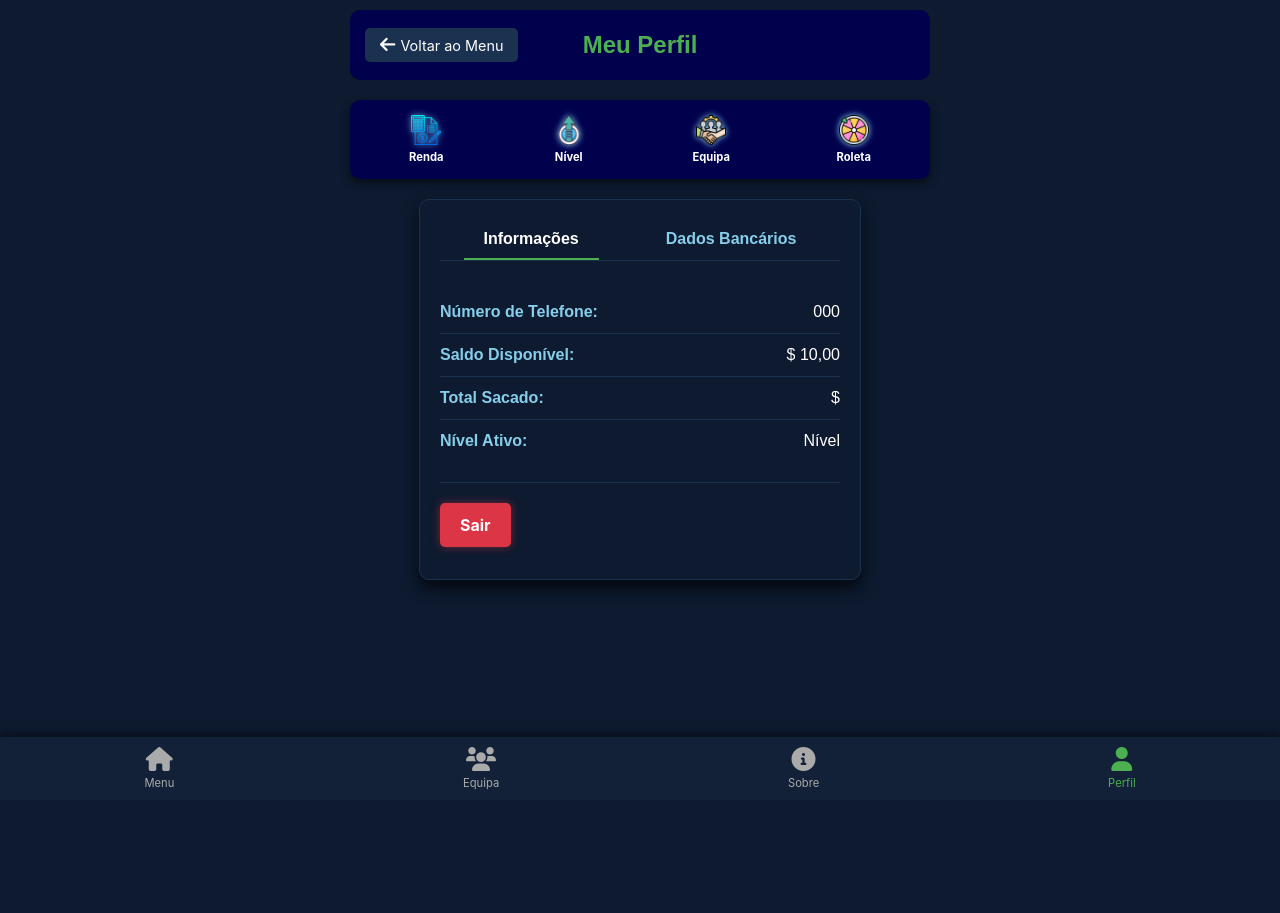
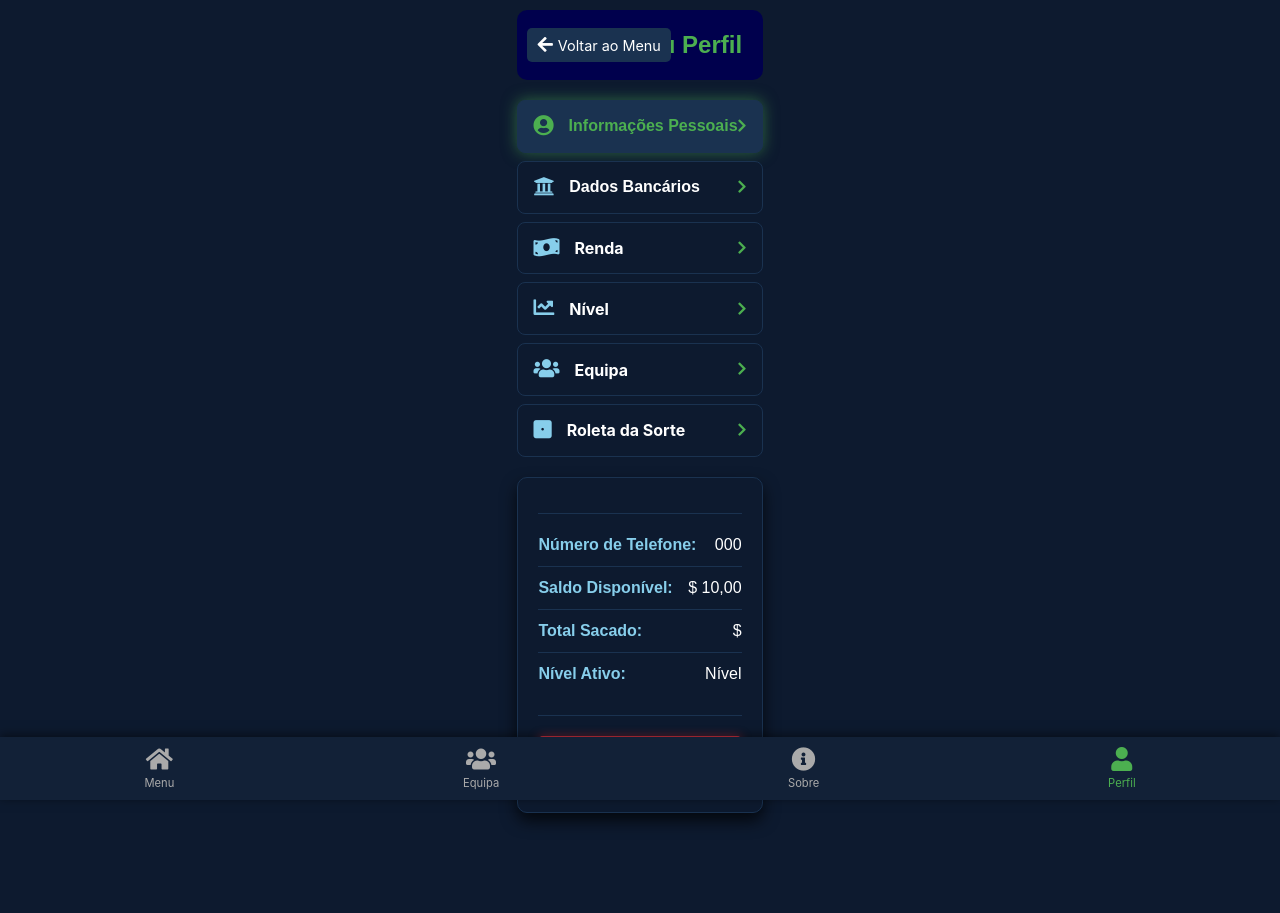
Before and after one commit to JoelCaquene/saudi-aramco, a Django app: page /perfil/ in a window 1280 px wide. Before the commit the page ends 790 px from the top, so only its background shows below. Run offline with Django 5.2, Linux system fonts and the light colour scheme; a user stored in the database is signed in; tables that the repository leaves empty hold one stand-in row (values such as "Sample post").

Commit message:
feat: Refatoracao do Perfil para layout vertical, botoes de acesso rapido individuais e ajuste no header para visibilidade do titulo.

```diff
--- a/core/views.py
+++ b/core/views.py
@@ -161,8 +161,8 @@ def saque(request):
                 messages.error(request, 'Por favor, adicione suas coordenadas bancárias no seu perfil antes de solicitar um saque.')
                 return redirect('perfil')
 
-            if amount < 2500:
-                messages.error(request, 'O valor mínimo para saque é 2500 $.')
+            if amount < 14:
+                messages.error(request, 'O valor mínimo para saque é 14 $.')
             elif request.user.available_balance < amount:
                 messages.error(request, 'Saldo insuficiente.')
             else:
--- a/templates/perfil.html
+++ b/templates/perfil.html
@@ -10,7 +10,7 @@
             <i class="fas fa-arrow-left"></i>
             <span>Voltar ao Menu</span>
         </a>
-        <h1>     Meu Perfil</h1>
+        <h1>Meu Perfil</h1>
     </div>
 
     {% if messages %}
@@ -21,33 +21,49 @@
         </ul>
     {% endif %}
 
-    {# NOVO BLOCO: Botões de Acesso Rápido - Horizontal e Personalizado #}
-    <div class="quick-access-buttons">
-        <a href="{% url 'renda' %}" class="access-item">
-            <img src="{% static 'icons/renda.png' %}" alt="Renda">
+    {# NOVO BLOCO: Botões de Acesso Rápido - Vertical e Personalizado #}
+    <div class="vertical-access-buttons">
+
+        {# Botão: Informações (Substitui a div profile-tabs original para ser um botão vertical) #}
+        <button class="vertical-button tab-button active" onclick="openTab(event, 'info-tab')">
+            <i class="fas fa-user-circle"></i>
+            <span>Informações Pessoais</span>
+            <i class="fas fa-chevron-right arrow-icon"></i>
+        </button>
+
+        {# Botão: Dados Bancários (Substitui a div profile-tabs original para ser um botão vertical) #}
+        <button class="vertical-button tab-button" onclick="openTab(event, 'bank-tab')">
+            <i class="fas fa-university"></i>
+            <span>Dados Bancários</span>
+            <i class="fas fa-chevron-right arrow-icon"></i>
+        </button>
+
+        <a href="{% url 'renda' %}" class="vertical-button">
+            <i class="fas fa-money-bill-wave"></i>
             <span>Renda</span>
+            <i class="fas fa-chevron-right arrow-icon"></i>
         </a>
-        <a href="{% url 'nivel' %}" class="access-item">
-            <img src="{% static 'icons/nivel.png' %}" alt="Nível">
+        <a href="{% url 'nivel' %}" class="vertical-button">
+            <i class="fas fa-chart-line"></i>
             <span>Nível</span>
+            <i class="fas fa-chevron-right arrow-icon"></i>
         </a>
-        <a href="{% url 'equipa' %}" class="access-item">
-            <img src="{% static 'icons/equipa.png' %}" alt="Equipa">
+        <a href="{% url 'equipa' %}" class="vertical-button">
+            <i class="fas fa-users"></i>
             <span>Equipa</span>
+            <i class="fas fa-chevron-right arrow-icon"></i>
         </a>
-        <a href="{% url 'roleta' %}" class="access-item">
-            <img src="{% static 'icons/roleta.png' %}" alt="Roleta">
-            <span>Roleta</span>
+        <a href="{% url 'roleta' %}" class="vertical-button">
+            <i class="fas fa-dice-one"></i>
+            <span>Roleta da Sorte</span>
+            <i class="fas fa-chevron-right arrow-icon"></i>
         </a>
     </div>
     {# FIM DO NOVO BLOCO #}
 
     <div class="profile-container">
-        <div class="profile-tabs">
-            <button class="tab-button active" onclick="openTab(event, 'info-tab')">Informações</button>
-            <button class="tab-button" onclick="openTab(event, 'bank-tab')">Dados Bancários</button>
-        </div>
 
+        {# Conteúdo da Aba/Botão Informações - AGORA APARECE ABAIXO DO BOTÃO #}
         <div id="info-tab" class="tab-content active">
             <div class="info-item">
                 <span class="label">Número de Telefone:</span>
@@ -67,7 +83,9 @@
             </div>
         </div>
 
+        {# Conteúdo da Aba/Botão Dados Bancários - AGORA APARECE ABAIXO DO BOTÃO #}
         <div id="bank-tab" class="tab-content">
+            <h3>Dados para Saque</h3>
             <form method="post" class="form-style">
                 {% csrf_token %}
                 <div class="form-group">
@@ -106,6 +124,7 @@
                 <button type="submit" name="update_bank" class="submit-button">Salvar Dados Bancários</button>
             </form>
 
+            <h3 style="margin-top: 30px;">Alterar Senha</h3>
             <form method="post" class="form-style" style="margin-top: 20px;">
                 {% csrf_token %}
                 <div class="form-group">
@@ -123,6 +142,7 @@
                 <button type="submit" name="change_password" class="submit-button change-password-button">Alterar Senha</button>
             </form>
         </div>
+
         <div class="info-item logout-link-container">
             <a href="{% url 'logout' %}" class="profile-action-button logout-button">Sair</a>
         </div>
@@ -130,6 +150,9 @@
 </div>
 
 <style>
+    /* Inclua esta linha no seu `base.html` ou em um CSS global se possível */
+    @import url('https://cdnjs.cloudflare.com/ajax/libs/font-awesome/5.15.4/css/all.min.css');
+
     /* GARANTE QUE O RODAPÉ É REMOVIDO */
     footer, nav.footer-menu {
         display: none !important;
@@ -137,6 +160,8 @@
 
     .page-container {
         padding: 10px;
+        max-width: 450px; /* Limita largura para melhor visualização móvel */
+        margin: 0 auto;
     }
 
     /* ESTILOS DO CABEÇALHO E BOTÃO VOLTAR */
@@ -144,7 +169,8 @@
         position: relative;
         display: flex;
         align-items: center;
-        justify-content: center;
+        /* Altera o justify-content para empurrar o título para o lado */
+        justify-content: flex-start;
         background-color: #00004d;
         padding: 10px;
         border-radius: 10px;
@@ -153,24 +179,26 @@
     }
     .page-header h1 {
         color: #4CAF50;
-        text-align: center;
         margin: 0;
+        /* Adiciona margem à esquerda para não sobrepor o botão de voltar */
+        margin-left: 100px;
         font-family: 'Arial', sans-serif;
         font-size: 1.5rem;
     }
     .back-button {
         position: absolute;
-        left: 15px;
+        left: 10px;
         background-color: #1a3250;
         color: #fff;
         text-decoration: none;
-        padding: 8px 15px;
+        padding: 8px 10px;
         border-radius: 5px;
         font-size: 0.9rem;
         transition: background-color 0.3s;
         display: flex;
         align-items: center;
         gap: 5px;
+        z-index: 10; /* Garante que fique acima do título se houver sobreposição */
     }
     .back-button:hover {
         background-color: #2a5585;
@@ -179,47 +207,68 @@
         font-size: 1.1rem;
     }
 
-    /* ESTILOS DOS NOVOS BOTÕES HORIZONTAIS */
-    .quick-access-buttons {
+    /* ESTILOS DOS NOVOS BOTÕES VERTICAIS */
+    .vertical-access-buttons {
         display: flex;
-        justify-content: space-around;
-        gap: 10px;
-        padding: 10px;
+        flex-direction: column; /* Organiza em coluna */
+        gap: 8px; /* Espaçamento entre os botões */
         margin-bottom: 20px;
-        background-color: #00004d;
-        border-radius: 10px;
-        box-shadow: 0 4px 8px rgba(0,0,0,0.5);
     }
-    .access-item {
+    .vertical-button {
         display: flex;
-        flex-direction: column;
         align-items: center;
-        justify-content: center;
-        text-align: center;
+        background-color: #0d1a2f; /* Fundo do botão */
+        border: 1px solid #1a3250;
+        padding: 15px;
+        border-radius: 8px;
         text-decoration: none;
         color: #fff;
-        flex: 1; /* Ocupa espaço igual */
-        padding: 5px 0;
-        border-radius: 5px;
-        transition: background-color 0.3s;
+        font-weight: bold;
+        font-size: 1rem;
+        transition: background-color 0.3s, box-shadow 0.3s;
+        width: 100%; /* Ocupa a largura total */
+        box-sizing: border-box;
+        text-align: left;
+        cursor: pointer;
     }
-    .access-item:hover {
-        background-color: rgba(255, 255, 255, 0.1);
-        transform: scale(1.02);
+    .vertical-button:hover {
+        background-color: #1a3250;
+        box-shadow: 0 0 15px rgba(76, 175, 80, 0.5);
     }
-    .access-item img {
-        width: 30px;
-        height: 30px;
-        margin-bottom: 5px;
-        filter: drop-shadow(0 0 3px #87CEEB); /* Brilho nos ícones */
+    .vertical-button i {
+        font-size: 1.3rem;
+        margin-right: 15px;
+        color: #87CEEB; /* Cor dos ícones */
     }
-    .access-item span {
-        font-size: 0.7rem;
-        font-weight: bold;
+    .vertical-button span {
+        flex-grow: 1; /* Faz o span ocupar o máximo de espaço */
+    }
+    .arrow-icon {
+        color: #4CAF50 !important;
+        font-size: 0.9rem !important;
+        margin-right: 0 !important;
+    }
+    .vertical-button.tab-button {
+        /* Garante que os botões de Informações e Dados Bancários pareçam iguais */
+        border-bottom: 1px solid #1a3250;
+    }
+    /* Estilo para botão de aba ativo */
+    .vertical-button.active {
+        background-color: #1a3250;
+        box-shadow: 0 0 15px rgba(76, 175, 80, 0.5);
+        color: #4CAF50; /* Destaca o texto do botão ativo */
+    }
+    .vertical-button.active i {
+        color: #4CAF50;
     }
 
-    /* ESTILOS DO CONTEÚDO PRINCIPAL (MANTIDOS E AJUSTADOS) */
+    /* ESTILOS DO CONTEÚDO OCULTÁVEL (tab-content) */
+    /* Remove a div profile-tabs anterior, pois os botões agora estão na vertical-access-buttons */
+    .profile-tabs {
+        display: none;
+    }
     .profile-container {
+        /* Ajusta o padding para compensar a remoção do profile-tabs */
         background-color: #0d1a2f;
         padding: 20px;
         border-radius: 10px;
@@ -228,38 +277,25 @@
         box-shadow: 0 8px 16px rgba(0,0,0,0.7);
         border: 1px solid #1a3250;
     }
-    .profile-tabs {
-        display: flex;
-        justify-content: space-around;
-        margin-bottom: 20px;
-        border-bottom: 1px solid #1a3250;
-    }
-    .tab-button {
-        background: none;
-        border: none;
-        padding: 10px 20px;
-        color: #87CEEB;
-        font-size: 1rem;
-        cursor: pointer;
-        border-bottom: 2px solid transparent;
-        transition: all 0.3s ease;
-        font-family: 'Arial', sans-serif;
-        font-weight: bold;
-    }
-    .tab-button:hover {
-        color: #fff;
-    }
-    .tab-button.active {
-        border-bottom: 2px solid #4CAF50;
-        color: #fff;
-    }
     .tab-content {
         display: none;
         padding-top: 10px;
+        border-top: 1px solid #1a3250; /* Linha divisória para separar do botão */
+        margin-top: 15px;
     }
     .tab-content.active {
         display: block;
     }
+    /* Adicione um estilo para os títulos dentro das abas */
+    .tab-content h3 {
+        color: #4CAF50;
+        border-bottom: 1px dashed #1a3250;
+        padding-bottom: 5px;
+        margin-bottom: 15px;
+        font-size: 1.2rem;
+    }
+
+    /* Outros estilos de formulário e info-item mantidos */
     .info-item {
         display: flex;
         justify-content: space-between;
@@ -278,6 +314,8 @@
         color: #fff;
         font-family: 'Arial', sans-serif;
     }
+    /* ... (restante dos estilos de form, submit-button, logout mantidos) ... */
+
     .form-style .form-group {
         margin-bottom: 15px;
     }
@@ -301,10 +339,6 @@
     .form-style input:focus {
         border-color: #4CAF50;
         outline: none;
-    }
-    .form-style input::placeholder {
-        color: #87CEEB;
-        opacity: 0.7;
     }
     .submit-button {
         display: block;
@@ -340,6 +374,7 @@
         text-align: center;
     }
     .logout-button {
+        display: inline-block; /* Garante que o link funcione como um botão de bloco */
         background-color: #dc3545;
         border: none;
         box-shadow: 0 0 10px rgba(220, 53, 69, 0.5);
@@ -349,33 +384,13 @@
         text-decoration: none;
         color: #fff;
         border-radius: 5px;
+        width: 100%;
+        box-sizing: border-box;
     }
     .logout-button:hover {
         background-color: #c82333;
         box-shadow: 0 0 25px rgba(220, 53, 69, 1);
         transform: translateY(-3px);
-    }
-    .messages {
-        list-style-type: none;
-        padding: 0;
-        margin: 20px auto;
-        max-width: 400px;
-    }
-    .messages .success {
-        background-color: #4CAF50;
-        color: white;
-        padding: 10px;
-        border-radius: 5px;
-        margin-bottom: 10px;
-        font-weight: bold;
-    }
-    .messages .error {
-        background-color: #ff4444;
-        color: white;
-        padding: 10px;
-        border-radius: 5px;
-        margin-bottom: 10px;
-        font-weight: bold;
     }
     .errorlist {
         color: #ff4444;
@@ -389,46 +404,71 @@
 <script>
     function openTab(evt, tabName) {
         var i, tabContent, tabButtons;
+
+        // 1. Oculta todos os conteúdos de aba E remove a linha divisória (profile-container border)
         tabContent = document.getElementsByClassName("tab-content");
         for (i = 0; i < tabContent.length; i++) {
             tabContent[i].style.display = "none";
+            document.querySelector('.profile-container').style.borderTop = 'none'; // Esconde a linha
         }
+
+        // 2. Remove o estilo 'active' de todos os botões verticais
         tabButtons = document.getElementsByClassName("tab-button");
         for (i = 0; i < tabButtons.length; i++) {
-            tabButtons[i].className = tabButtons[i].className.replace(" active", "");
+            tabButtons[i].classList.remove("active");
         }
-        document.getElementById(tabName).style.display = "block";
-        evt.currentTarget.className += " active";
-        localStorage.setItem('activeTab', tabName);
+
+        // 3. Exibe o conteúdo da aba clicada
+        const targetTab = document.getElementById(tabName);
+        if (targetTab.style.display === "block") {
+            // Se já estiver aberto, esconde e remove o active do botão (toggle)
+            targetTab.style.display = "none";
+            evt.currentTarget.classList.remove("active");
+            document.querySelector('.profile-container').style.borderTop = 'none';
+            localStorage.removeItem('activeTab');
+        } else {
+            // Caso contrário, mostra o conteúdo e ativa o botão
+            targetTab.style.display = "block";
+            evt.currentTarget.classList.add("active");
+            document.querySelector('.profile-container').style.borderTop = '1px solid #1a3250'; // Mostra a linha
+            localStorage.setItem('activeTab', tabName);
+        }
     }
 
     document.addEventListener("DOMContentLoaded", function() {
         const urlParams = new URLSearchParams(window.location.search);
-        let activeTab = urlParams.get('tab') || localStorage.getItem('activeTab') || 'info-tab';
+        let activeTab = urlParams.get('tab') || localStorage.getItem('activeTab');
 
-        const hasFormErrors = document.querySelector('.errorlist');
+        // Se houver erros de formulário, força a abertura da aba de dados bancários
+        const hasFormErrors = document.querySelector('.tab-content .errorlist');
         if (hasFormErrors) {
             activeTab = 'bank-tab';
         }
 
-        const tabToOpen = document.getElementById(activeTab);
-        if (tabToOpen) {
-            // Remove 'active' class from all tab contents
+        // Se houver uma aba ativa para carregar
+        if (activeTab) {
+             // 1. Garante que todos os conteúdos estejam ocultos
             const allTabContents = document.getElementsByClassName('tab-content');
             for (let i = 0; i < allTabContents.length; i++) {
-                allTabContents[i].classList.remove('active');
+                allTabContents[i].style.display = 'none';
             }
-            // Show the active tab content
-            tabToOpen.classList.add('active');
-
-            // Set the active tab button
-            const activeTabButton = document.querySelector(`.tab-button[onclick*="'${activeTab}'"]`);
+            // 2. Garante que todos os botões estejam inativos
             const allTabButtons = document.getElementsByClassName("tab-button");
             for (let i = 0; i < allTabButtons.length; i++) {
                 allTabButtons[i].classList.remove('active');
             }
-            if (activeTabButton) {
+
+            // 3. Ativa o botão e mostra a aba
+            const tabToOpen = document.getElementById(activeTab);
+            const activeTabButton = document.querySelector(`.tab-button[onclick*="'${activeTab}'"]`);
+
+            if (tabToOpen && activeTabButton) {
+                tabToOpen.style.display = 'block';
                 activeTabButton.classList.add('active');
+                document.querySelector('.profile-container').style.borderTop = '1px solid #1a3250';
+            } else {
+                // Se não houver aba para abrir, garante que a linha divisória não apareça
+                document.querySelector('.profile-container').style.borderTop = 'none';
             }
         }
     });
```
